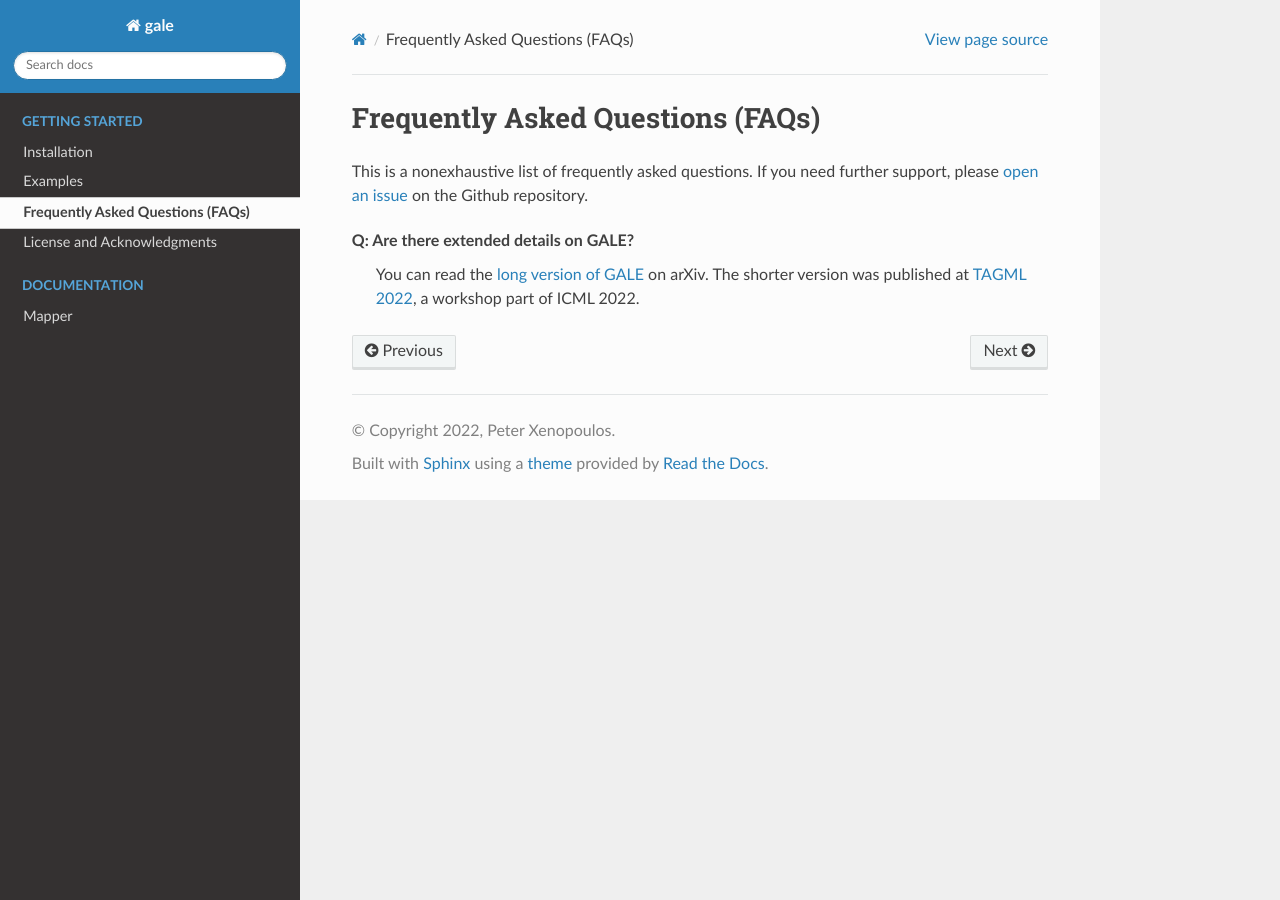
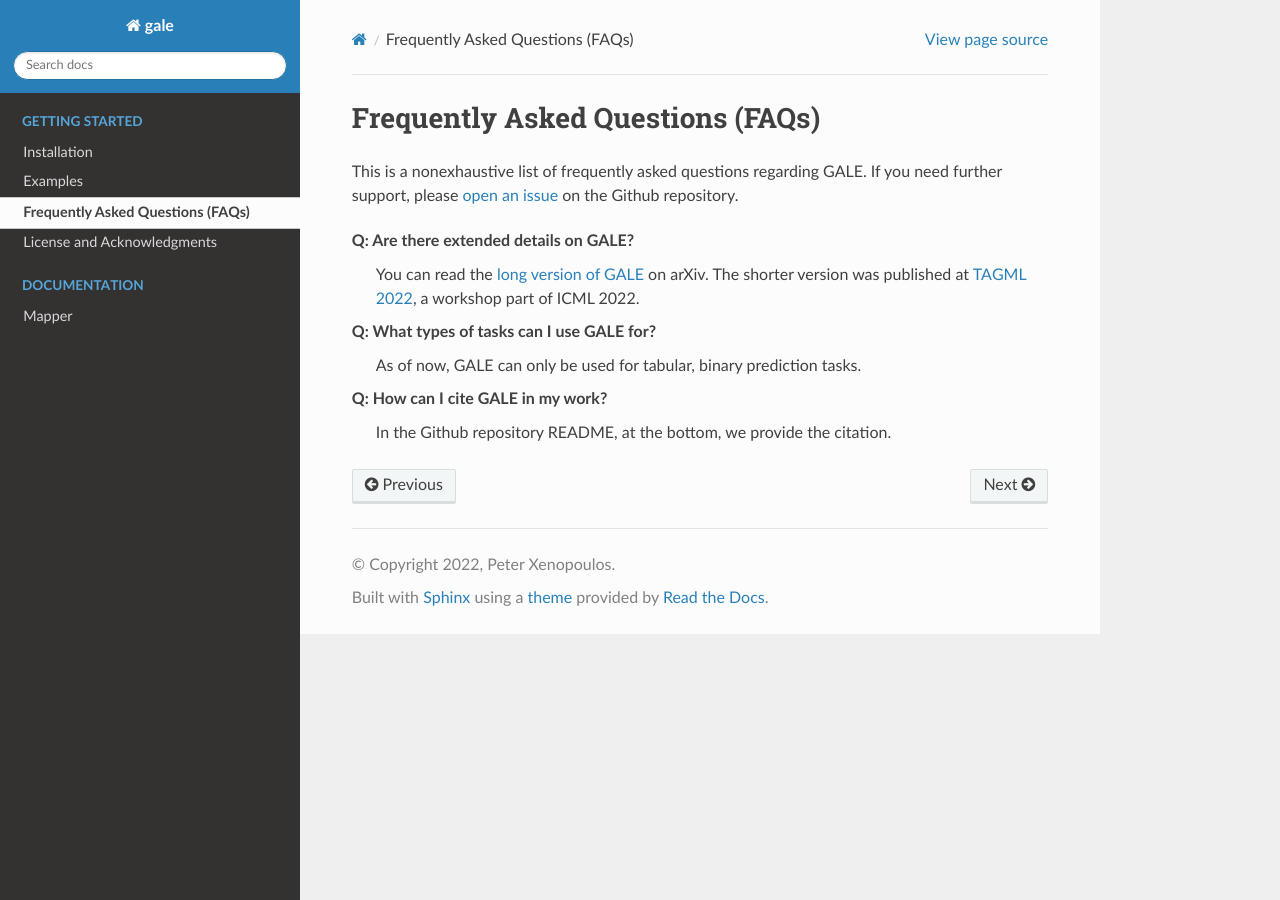
Before and after one commit to pnxenopoulos/gale, a Sphinx documentation site: the page built from docs/faq.rst, in a window 1280 px wide. Built offline with Sphinx 7.4.7 and the Read the Docs theme 2.0.0, drawn with Linux system fonts in a browser that asks for light colours.

Commit message:
fixing documentation

```diff
--- a/docs/faq.rst
+++ b/docs/faq.rst
@@ -1,7 +1,13 @@
 Frequently Asked Questions (FAQs)
 =================================
 
-This is a nonexhaustive list of frequently asked questions. If you need further support, please `open an issue <https://github.com/pnxenopoulos/gale/issues>`_ on the Github repository.
+This is a nonexhaustive list of frequently asked questions regarding GALE. If you need further support, please `open an issue <https://github.com/pnxenopoulos/gale/issues>`_ on the Github repository.
 
 **Q:** Are there extended details on GALE?
     You can read the `long version of GALE <https://arxiv.org/pdf/2201.02155>`_ on arXiv. The shorter version was published at `TAGML 2022 <https://www.tagds.com/events/conferences/tag-in-machine-learning>`_, a workshop part of ICML 2022.
+
+**Q:** What types of tasks can I use GALE for?
+    As of now, GALE can only be used for tabular, binary prediction tasks.
+
+**Q:** How can I cite GALE in my work?
+    In the Github repository README, at the bottom, we provide the citation.
```
Also changed, not shown: README.md (+14 -2 lines), docs/index.rst (+6 -3 lines).
